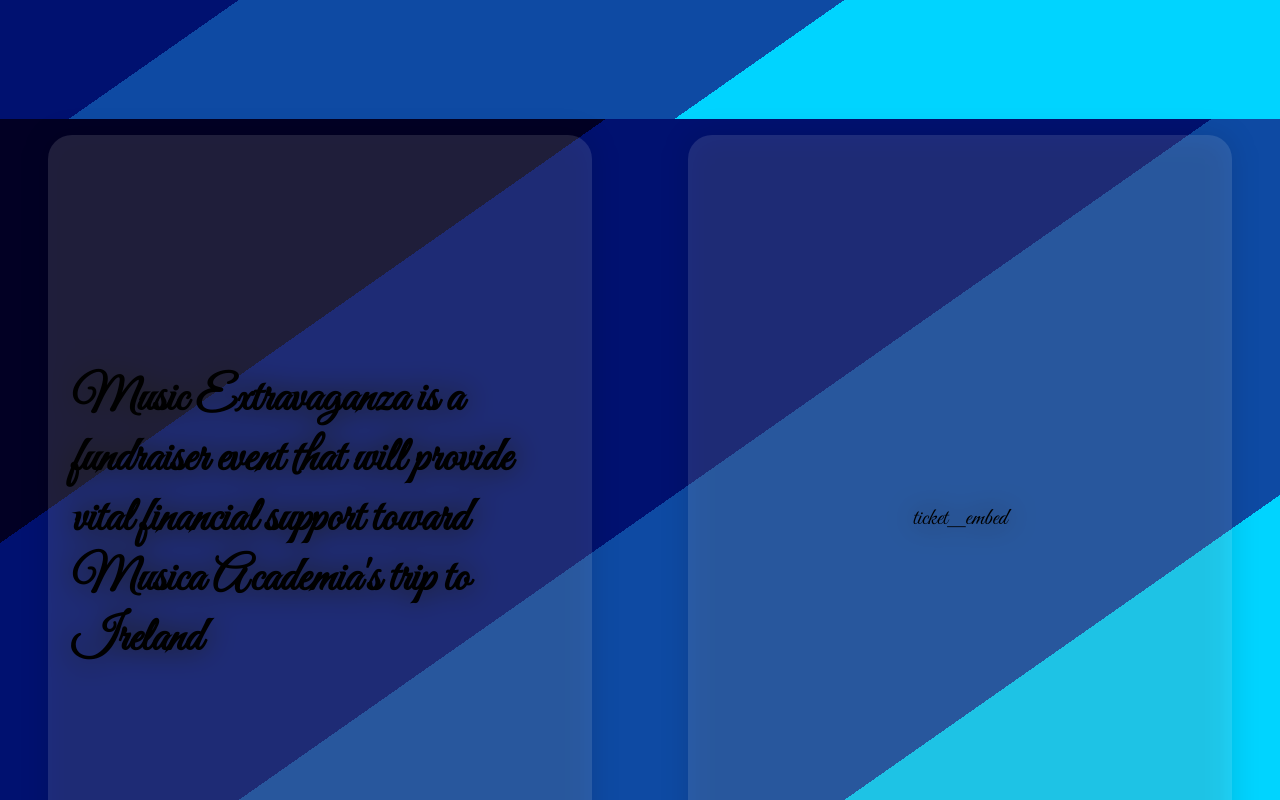
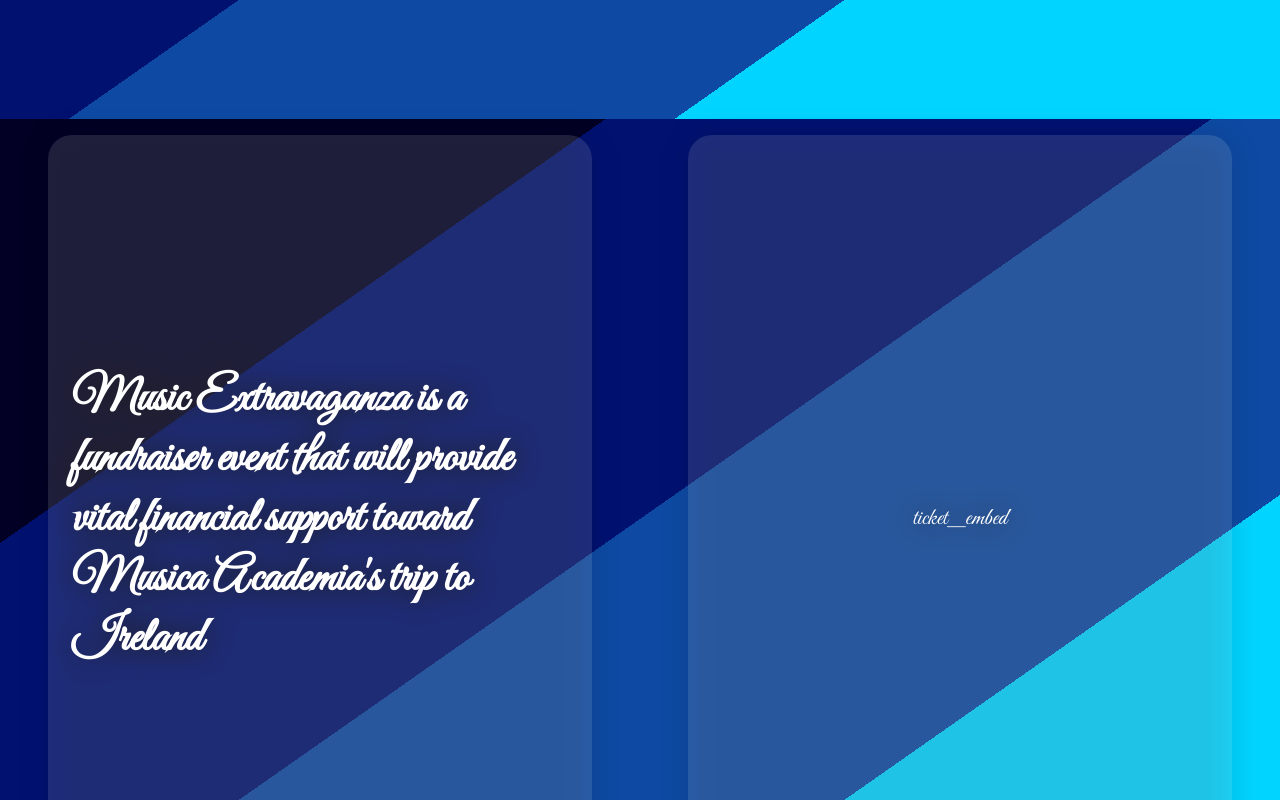
Before and after one commit to musicextravaganzahsfc/musicextravaganzahsfc.github.io, a plain HTML site: page index.html in a window 1280 px wide. Shown: the part 681-1481 px from the top of the page. Drawn offline with Linux system fonts and the light colour scheme.

Commit message:
Tweaking for looks

```diff
--- a/index.html
+++ b/index.html
@@ -7,7 +7,9 @@
     <link rel="preconnect" href="https://fonts.googleapis.com">
     <link href="https://fonts.googleapis.com/css2?family=Great+Vibes&display=swap" rel="stylesheet">
     <link rel="preconnect" href="https://fonts.gstatic.com" crossorigin>
+
     <link rel="stylesheet" href="style.css">
+    <script src="script.js"></script>
     <title>Music Extravaganza</title>
 </head>
 <body>
--- /dev/null
+++ b/script.js
@@ -0,0 +1,13 @@
+var container = document.querySelector('.container');
+var contentContainer = document.getElementById('content_container');
+
+container.addEventListener('scroll', function() {
+    // Adjust the scroll speed for the content container
+    var contentScrollSpeed = 0.5; // You can adjust this value as needed
+
+    // Get the scroll position
+    var scrollPos = container.scrollTop;
+
+    // Apply the scroll speed to the content container
+    contentContainer.style.transform = 'translateY(' + scrollPos * contentScrollSpeed + 'px)';
+});
--- a/style.css
+++ b/style.css
@@ -6,11 +6,14 @@ body {
     background: linear-gradient(145deg, rgba(2,0,36,1) 0%, rgba(9,9,121,1) 42%, rgba(0,212,255,1) 100%);
     color: white;
 
+    display: -webkit-box; /* Safari, iOS Safari */
+    display: -moz-box; /* Firefox */
+    display: -ms-flexbox; /* Internet Explorer */
     display: flex;
+    -webkit-box-pack: center; /* Safari, iOS Safari */
+    -moz-box-pack: center; /* Firefox */
+    -ms-flex-pack: center; /* Internet Explorer */
     justify-content: center;
-
-    /* -ms-overflow-style: none;  /* IE and Edge
-    scrollbar-width: none; */
 
     overflow-x: hidden;
 }
@@ -24,8 +27,19 @@ body::-webkit-scrollbar {
     height: 300vh;
     width: 100vw;
 
+    position: absolute;
+
+    display: -webkit-box; /* Safari, iOS Safari */
+    display: -moz-box; /* Firefox */
+    display: -ms-flexbox; /* Internet Explorer */
     display: flex;
+    -webkit-box-pack: center; /* Safari, iOS Safari */
+    -moz-box-pack: center; /* Firefox */
+    -ms-flex-pack: center; /* Internet Explorer */
     justify-content: center;
+    -webkit-box-align: center; /* Safari, iOS Safari */
+    -moz-box-align: center; /* Firefox */
+    -ms-flex-align: center; /* Internet Explorer */
     align-items: center;
 
     background: rgb(2,0,36);
@@ -34,14 +48,11 @@ body::-webkit-scrollbar {
             145deg,
             rgba(2,0,36,1) 25%,
             rgb(0,17,112) 25%,
-
             rgb(0, 17, 112) 50%,
             rgb(14, 74, 163) 50%,
-
             rgb(14, 74, 163) 75%,
             rgba(0,212,255,1) 75%
         );
-
 
     background-attachment: fixed;
     flex-direction: column;
@@ -51,22 +62,32 @@ body::-webkit-scrollbar {
     height: 100vh;
     width: 100vw;
 
+    display: -webkit-box; /* Safari, iOS Safari */
+    display: -moz-box; /* Firefox */
+    display: -ms-flexbox; /* Internet Explorer */
     display: flex;
+    -webkit-box-pack: center; /* Safari, iOS Safari */
+    -moz-box-pack: center; /* Firefox */
+    -ms-flex-pack: center; /* Internet Explorer */
     justify-content: center;
+    -webkit-box-align: center; /* Safari, iOS Safari */
+    -moz-box-align: center; /* Firefox */
+    -ms-flex-align: center; /* Internet Explorer */
     align-items: center;
 }
 
-/* #page1 {
-    background-color: rgba(207, 207, 0, 0.267);
-} */
-
-/* #page2 {
-    background-color: rgba(110, 0, 0, 0.719);
-} */
-
 #content_container {
+    display: -webkit-box; /* Safari, iOS Safari */
+    display: -moz-box; /* Firefox */
+    display: -ms-flexbox; /* Internet Explorer */
     display: flex;
+    -webkit-box-pack: center; /* Safari, iOS Safari */
+    -moz-box-pack: center; /* Firefox */
+    -ms-flex-pack: center; /* Internet Explorer */
     justify-content: center;
+    -webkit-box-align: center; /* Safari, iOS Safari */
+    -moz-box-align: center; /* Firefox */
+    -ms-flex-align: center; /* Internet Explorer */
     align-items: center;
 }
 
@@ -79,7 +100,7 @@ body::-webkit-scrollbar {
     border: transparent rgba(255, 255, 255, 0.116) 0.5em;
     border-radius: 1em;
 
-    color: black;
+    color: white;
     background-color: rgba(255, 255, 255, 0.116);
 
     font-family: "Great Vibes", cursive;
@@ -87,13 +108,20 @@ body::-webkit-scrollbar {
     font-style: normal;
     font-size: x-large;
 
+    -webkit-filter: drop-shadow(0px 0px 14px #000000); /* Safari, iOS Safari */
     filter: drop-shadow(0px 0px 14px #000000);
 }
 
 @media screen and (max-width: 900px) {
+    #content_container {
+        -webkit-flex-direction: column;
+        -ms-flex-direction: column;
+        flex-direction: column;
+    }
+
     #content_container div {
-        max-height: 25em;
-        height: auto;
+        height: 40%;
+        width: 80vw;
         font-size: 70%;
     }
 }
```
